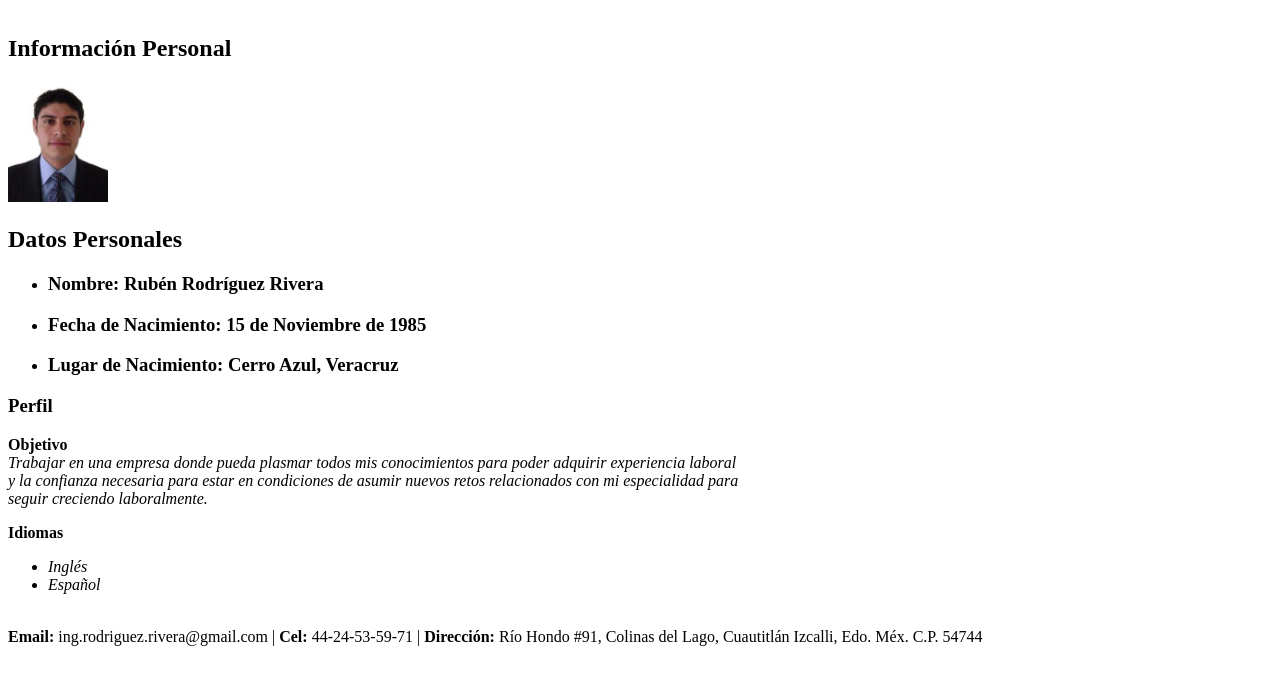
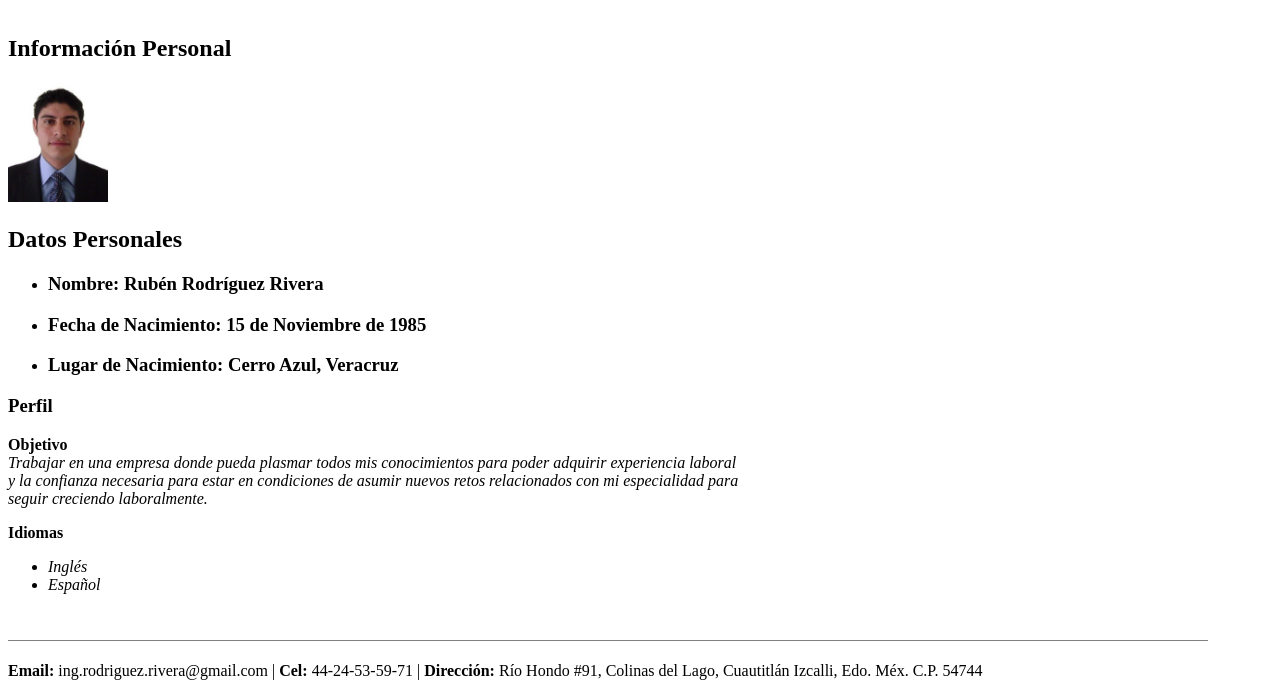
Before and after one commit to ChatoR3/Evaluacion_Fundametos_HTML_Ruben_Rodriguez_Rivera, a plain HTML site: page index.html in a window 1280 px wide. Shown: the part 341-1037 px from the top of the page. Before the commit the page ends 995 px from the top, so only its background shows below. Drawn offline with Linux system fonts and the light colour scheme; files whose address does not match are found by name.

Commit message:
Actualización index.html
Se agregó un detalle en el Footer

```diff
--- a/index.html
+++ b/index.html
@@ -71,7 +71,12 @@
 		<br/>
 
 	<footer>
-		<strong>Email:</strong> ing.rodriguez.rivera@gmail.com     |     <strong>Cel:</strong> 44-24-53-59-71     |     <strong>Direcci&oacute;n:</strong> R&iacute;o Hondo #91, Colinas del Lago, Cuautitlán Izcalli, Edo. M&eacute;x. C.P. 54744
+			<svg width="1200" height="2">
+				<rect width="1200" height=".5" fill="black"/>
+			</svg>
+			<p>
+				<strong>Email:</strong> ing.rodriguez.rivera@gmail.com     |     <strong>Cel:</strong> 44-24-53-59-71     |     <strong>Direcci&oacute;n:</strong> R&iacute;o Hondo #91, Colinas del Lago, Cuautitlán Izcalli, Edo. M&eacute;x. C.P. 54744
+			</p>
 	</footer>
 </body>
 </html>
```
